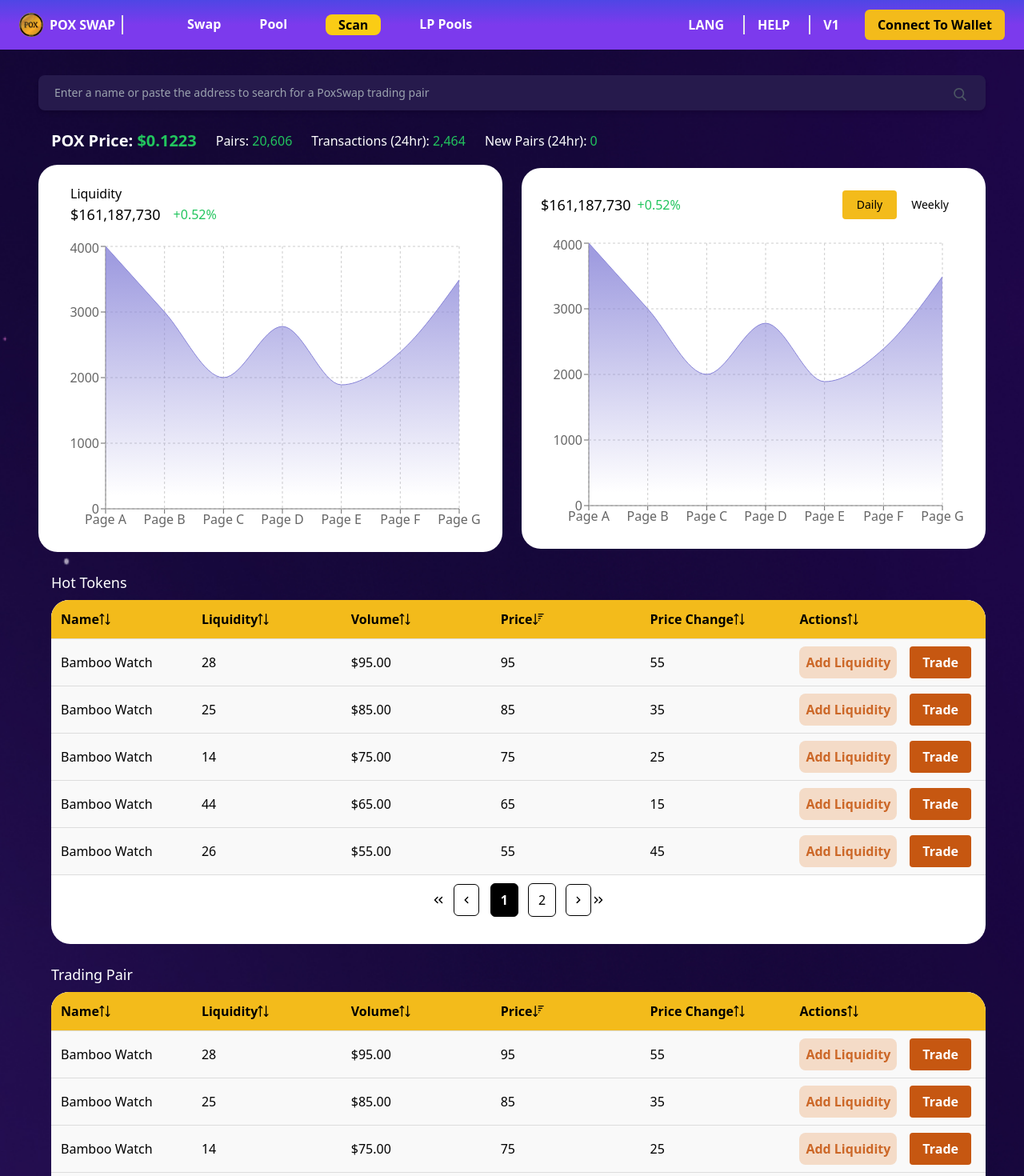
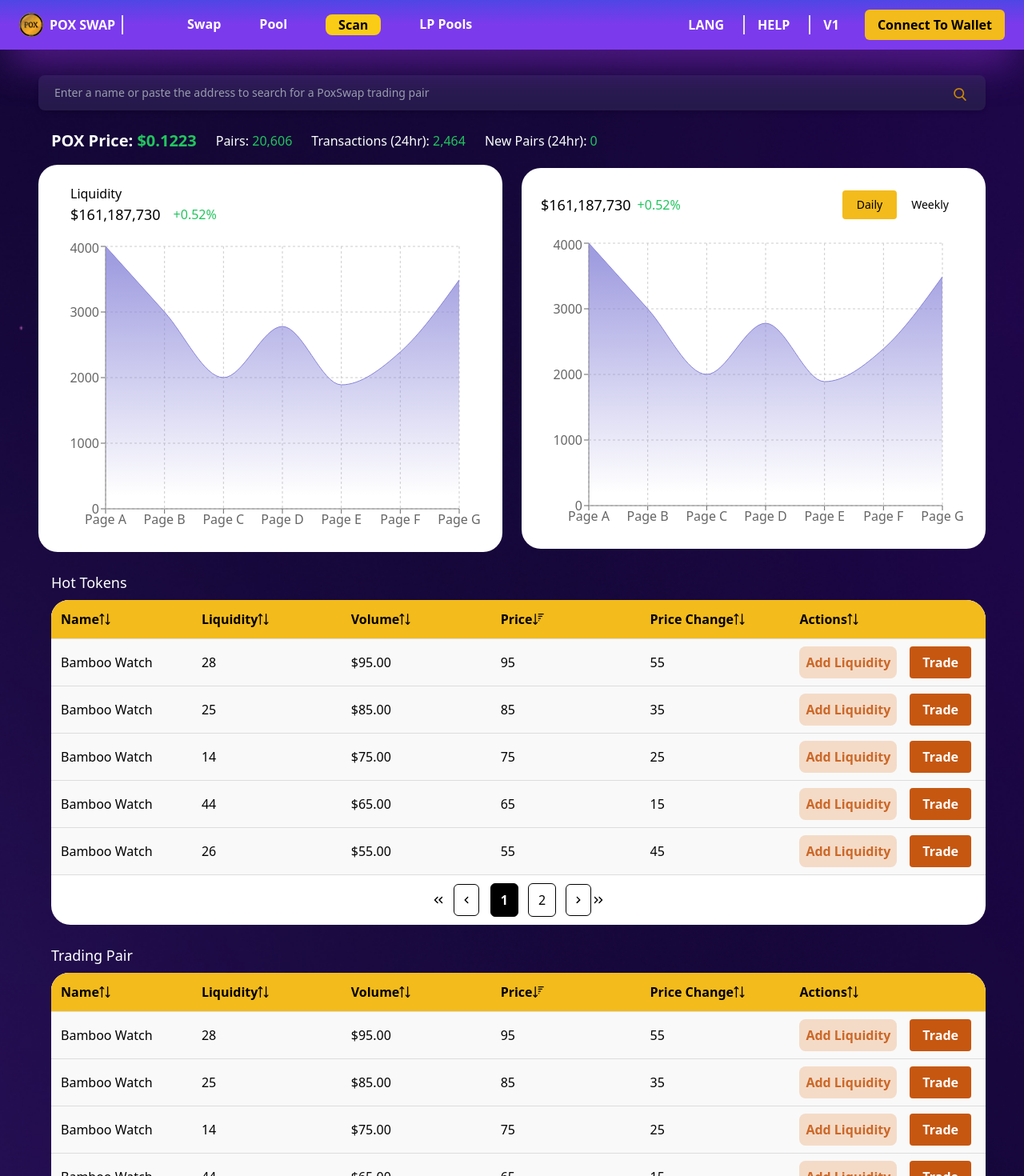
Before and after one commit to aamil3112/DEX_Frontend, a React (Vite) app: page /scan in a window 1280 px wide. Shown: the top 1470 px of the page at 80% size. Built offline with nearby package versions, Linux system fonts and the light colour scheme.

Commit message:
Removed the padding of table paginator, color of search icon, add shadow to navbar

```diff
--- a/src/components/Search.jsx
+++ b/src/components/Search.jsx
@@ -61,7 +61,7 @@ const Search = () => {
         />
         <button type="submit" className="absolute right-2 top-1 mt-5 mr-4">
           <svg
-            className="text-gray-600 h-4 w-4 fill-current"
+            className="text-yellow-600 h-4 w-4 fill-current"
             xmlns="http://www.w3.org/2000/svg"
             xmlnsXlink="http://www.w3.org/1999/xlink"
             version="1.1"
--- a/src/components/TableCom.jsx
+++ b/src/components/TableCom.jsx
@@ -34,7 +34,7 @@ const TableCom = () => {
   };
 
   return (
-    <div className="card bg-white rounded-3xl pb-6 overflow-x-auto">
+    <div className="card bg-white rounded-3xl overflow-x-auto">
       <DataTable
         value={tableData}
         paginator
--- a/src/layout/Navbar.jsx
+++ b/src/layout/Navbar.jsx
@@ -11,8 +11,18 @@ const Navbar = () => {
     setIsOpen(!isOpen);
   };
 
+
+    let account;
+    const connectMetaMask = async () => {
+      const accounts = await ethereum.request({
+        method: "eth_requestAccounts",
+      });
+      account = accounts[0];
+      document.getElementById("accountArea").innerHTML = account;
+    };
+
   return (
-    <nav className="bg-gradient-to-t from-violet-600 via-violet-600 to-indigo-600 text-white relative z-10">
+    <nav className="bg-gradient-to-t from-violet-600 via-violet-600 to-indigo-600 text-white relative z-10 shadow-2xl shadow-purple-800">
       <div className="flex justify-between items-center px-4 md:px-6 py-3">
         <div className="flex items-center">
           <Link to="/" className="flex items-center space-x-2 pr-20">
@@ -75,7 +85,7 @@ const Navbar = () => {
             <li className="pl-4 cursor-pointer">HELP</li>
             <li className="pl-4 cursor-pointer">V1</li>
           </ul>
-          <button className="font-bold text-black rounded-md bg-[#F3BB1B] px-4 py-[7px] cursor-pointer">
+          <button onClick={connectMetaMask} className="font-bold text-black rounded-md bg-[#F3BB1B] px-4 py-[7px] cursor-pointer">
             Connect To Wallet
           </button>
         </div>
```
